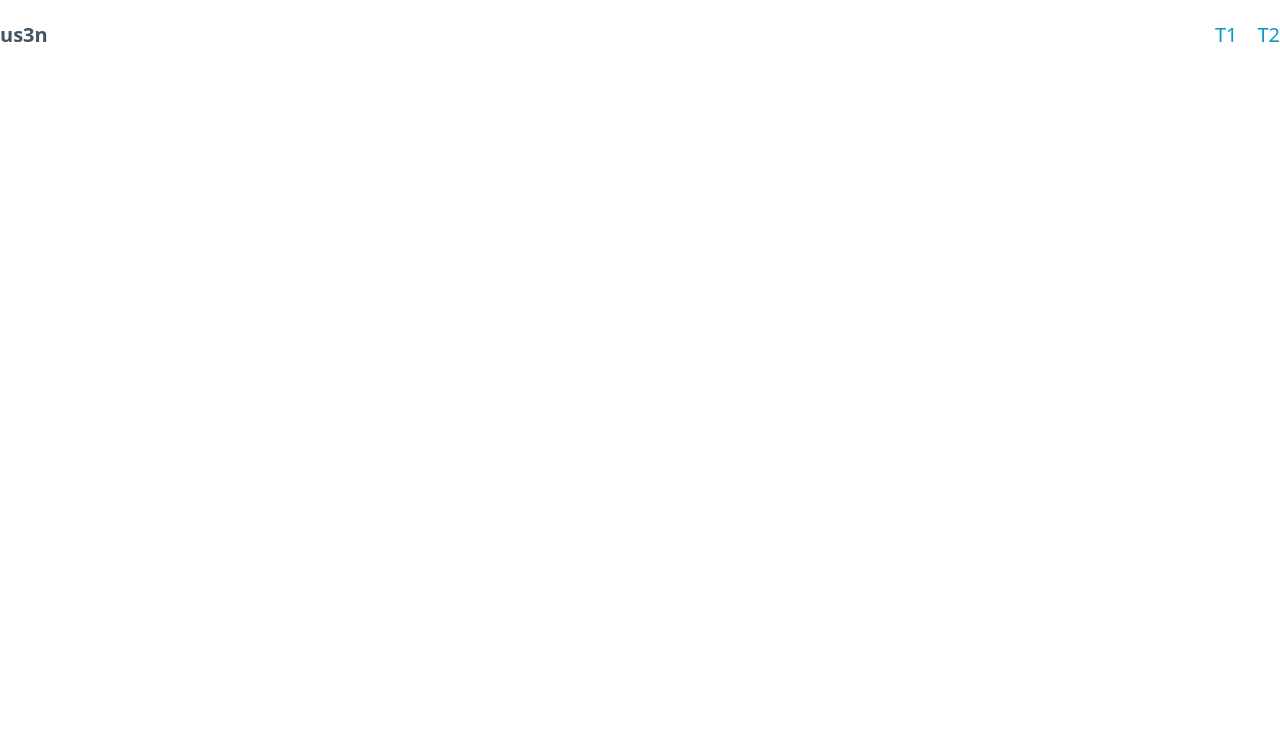
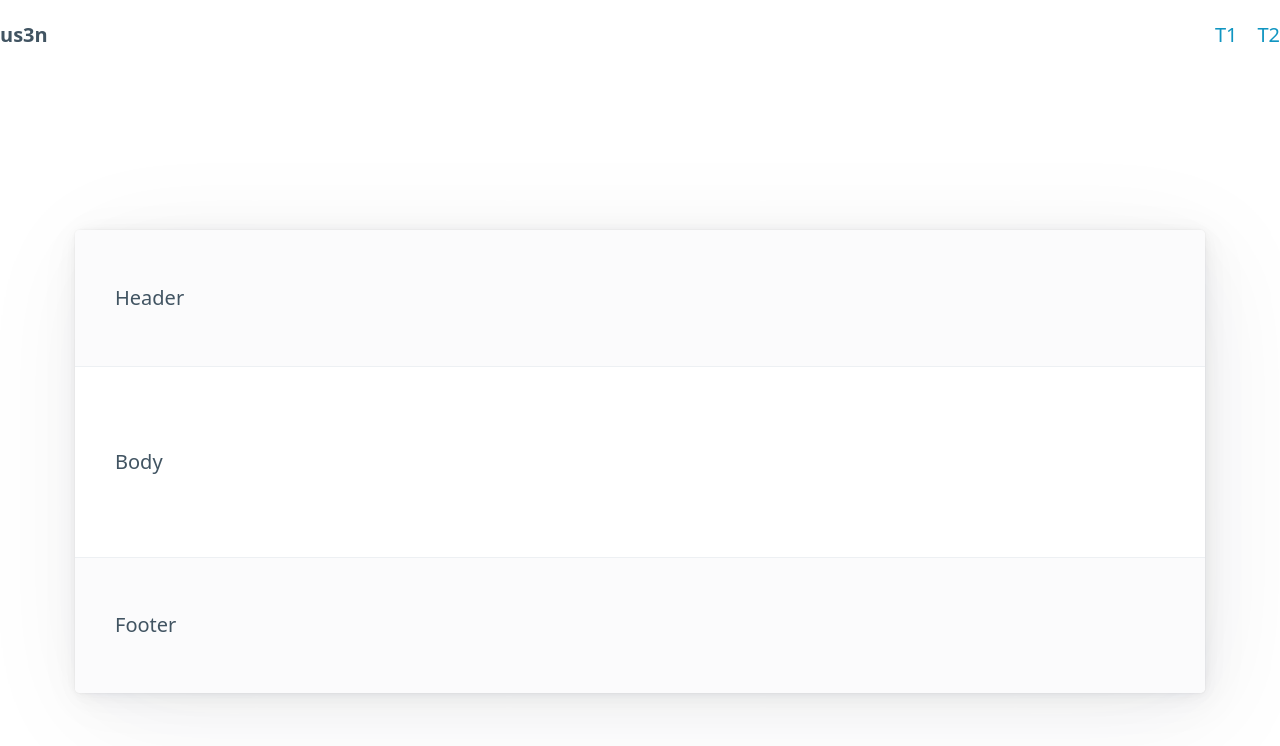
Before and after one commit to us3n/us3n.github.io, a plain HTML site: page index.html in a window 1280 px wide. Drawn offline with nearby package versions, Linux system fonts and the light colour scheme.

Commit message:
container

```diff
--- a/index.html
+++ b/index.html
@@ -20,5 +20,13 @@
         <li><a href="#">T2</a></li>
       </ul>
     </nav>
+
+    <main class="container">
+      <article>
+        <header>Header</header>
+        Body
+        <footer>Footer</footer>
+      </article>
+    </main>
   </body>
 </html>
```
